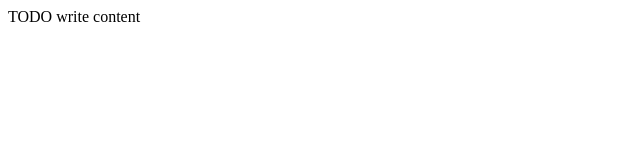
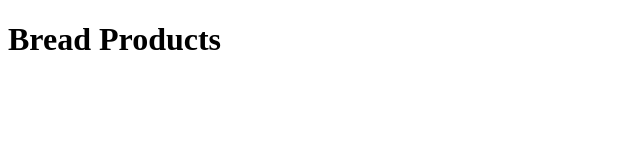
Before and after one commit to atombrown/com.bread.demo, a plain HTML site: page public_html/index.html in a window 1280 px wide. Shown: the whole page, without its empty margins (0-640 px from the left). Drawn offline with Linux system fonts and the light colour scheme.

Commit message:
finished for first release

```diff
--- a/public_html/index.html
+++ b/public_html/index.html
@@ -11,6 +11,7 @@ and open the template in the editor.
         <meta name="viewport" content="width=device-width, initial-scale=1.0">
     </head>
     <body>
-        <div>TODO write content</div>
+        <h1> Bread Products </h1>
+
     </body>
 </html>
```
